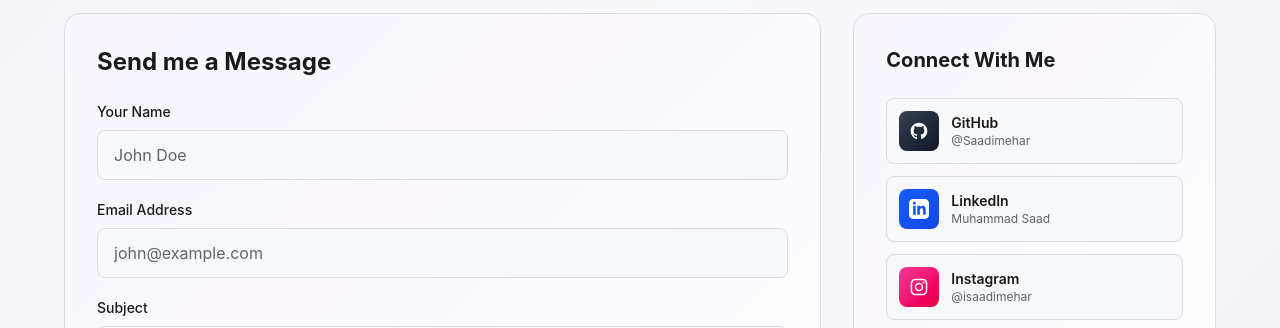
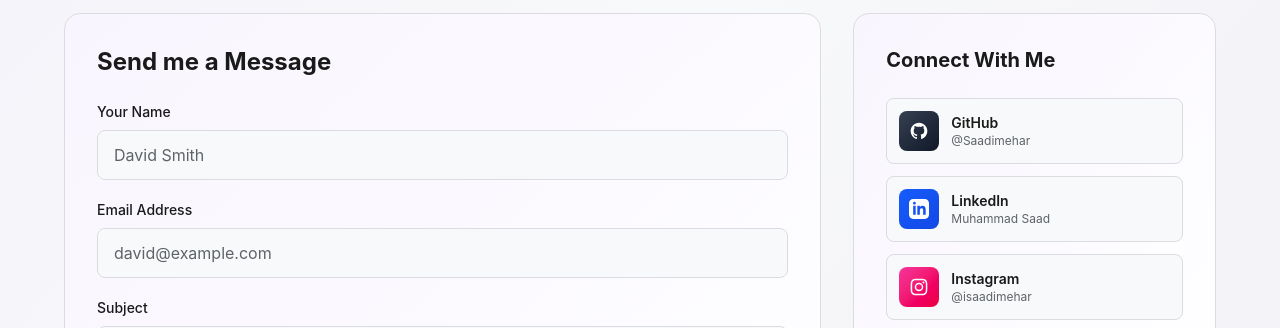
Before and after one commit to Saadimehar/portfolio, a Next.js app: page / in a window 1280 px wide. Shown: the part 9300-9628 px from the top of the page. Built offline with nearby package versions, Linux system fonts and the light colour scheme.

Commit message:
updated text color

```diff
--- a/src/components/sections/Contact.tsx
+++ b/src/components/sections/Contact.tsx
@@ -178,7 +178,7 @@ const Contact = () => {
         {/* Header */}
         <div className="text-center mb-16 animate-fade-in">
           <h2 className="text-[clamp(2rem,6vw,3.5rem)] font-bold mb-6">
-            <span className="block dark:text-white text-foreground mb-2">
+            <span className="block light:text-black text-foreground mb-2">
               Let's Work Together
             </span>
             <span className="block bg-linear-to-r from-accent via-purple-500 to-secondary bg-clip-text text-transparent">
@@ -281,7 +281,7 @@ const Contact = () => {
                       value={formData.name}
                       onChange={handleInputChange}
                       required
-                      placeholder="John Doe"
+                      placeholder="David Smith"
                       className="w-full px-4 py-3 rounded-lg border border-border bg-background text-foreground placeholder:text-muted-foreground focus:outline-none focus:border-accent focus:ring-2 focus:ring-accent/30 transition-all duration-300"
                     />
                   </div>
@@ -298,7 +298,7 @@ const Contact = () => {
                       value={formData.email}
                       onChange={handleInputChange}
                       required
-                      placeholder="john@example.com"
+                      placeholder="david@example.com"
                       className="w-full px-4 py-3 rounded-lg border border-border bg-background text-foreground placeholder:text-muted-foreground focus:outline-none focus:border-accent focus:ring-2 focus:ring-accent/30 transition-all duration-300"
                     />
                   </div>
```
